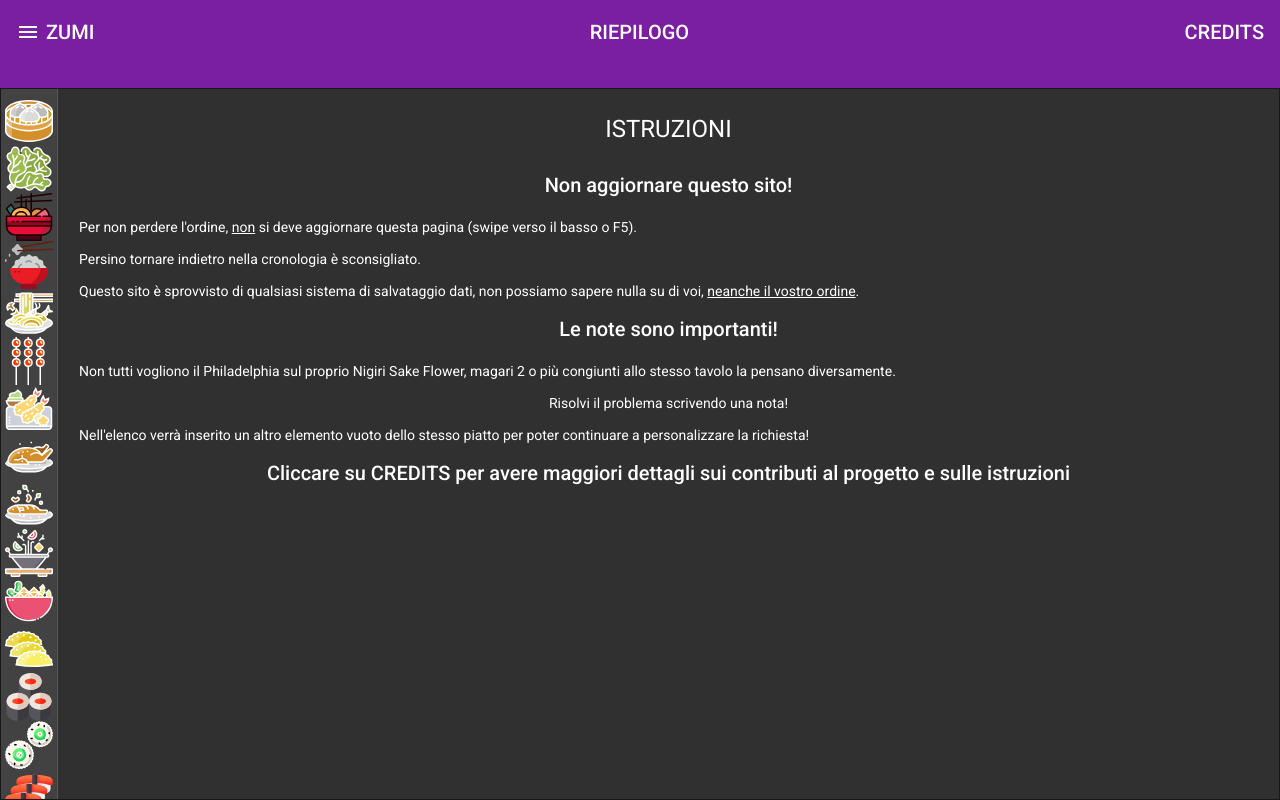
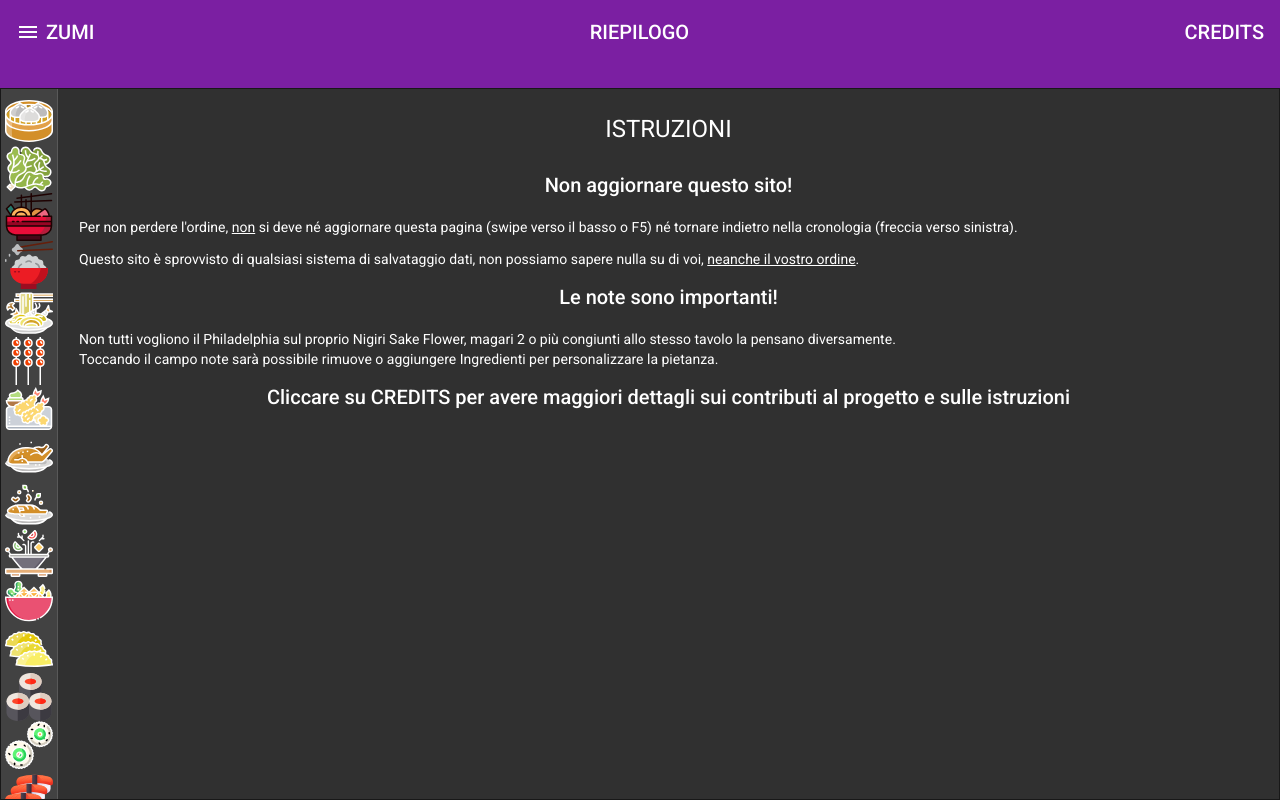
Before and after one commit to Restaurant-Services/Menu-Restaurant, an Angular app: page / in a window 1280 px wide. Built offline with nearby package versions, Linux system fonts and the light colour scheme.

Commit message:
Ownership to Restaurant Services

```diff
--- a/src/app/credits/credits.component.html
+++ b/src/app/credits/credits.component.html
@@ -1,27 +1,32 @@
 <div class="body-height margins">
   <h1>ISTRUZIONI</h1>
   <h2>Non aggiornare questo sito!</h2>
-  <p>Per non perdere l'ordine, <u>non</u> si deve aggiornare questa pagina (swipe verso il basso o F5).</p>
-  <p>Persino tornare indietro nella cronologia è sconsigliato.</p>
+  <p>
+    Per non perdere l'ordine, <u>non</u> si deve né aggiornare questa pagina (swipe verso il basso o F5)
+    né tornare indietro nella cronologia (freccia verso sinistra).
+  </p>
   <p>
     Questo sito è sprovvisto di qualsiasi sistema di salvataggio dati, non possiamo sapere nulla su di voi,
     <u>neanche il vostro ordine</u>.
   </p>
   <h2>Le note sono importanti!</h2>
-  <p>Non tutti vogliono il Philadelphia sul proprio Nigiri Sake Flower, magari 2 o più congiunti allo stesso tavolo la pensano diversamente.</p>
-  <p class="center-text">Risolvi il problema scrivendo una nota!</p>
-  <p>Nell'elenco verrà inserito un altro elemento vuoto dello stesso piatto per poter continuare a personalizzare la richiesta!</p>
+  <p>
+    Non tutti vogliono il Philadelphia sul proprio Nigiri Sake Flower, magari 2 o più congiunti allo stesso
+    tavolo la pensano diversamente.
+    <br>
+    Toccando il campo note sarà possibile rimuove o aggiungere Ingredienti per personalizzare la pietanza.
+  </p>
 
   <h2 *ngIf="!showCredits">Cliccare su CREDITS per avere maggiori dettagli sui contributi al progetto e sulle istruzioni</h2>
   <ng-container *ngIf="showCredits">
     <h1>MENÙ DIGITALE REALIZZATO DA:</h1>
-    <h2>Pelat-1</h2>
-    <p>Questo sito è open-source, il codice per costruirlo è consultabile online.</p>
+    <h2><a href="https://github.com/Restaurant-Services">Restaurant Services</a></h2>
+    <p>Questo sito è open-source, il codice per costruirlo è consultabile online gratuitamente.</p>
     <p>
-      L'autore concede la possibilità di consultare il codice ma non di farne usi commerciali,
-      <br>
-      rivendicando come proprio questo diritto
+      La stessa Restaurant Services è un'organizzazione ufficiosa, per supportare con una donazione il team:
+      <a href="https://liberapay.com/SushiRestaurant/donate">Liberapay</a>
     </p>
+    <p>Se siete interessati ad avere il Vostro menù personalizzato o per qualsiasi richiesta, contattare il team di Restaurant Services.</p>
     <h1>ICONE REALIZZATE DA:</h1>
     <div *ngFor="let type of recipeTypes" class="record">
       <p class="center-text">
```
